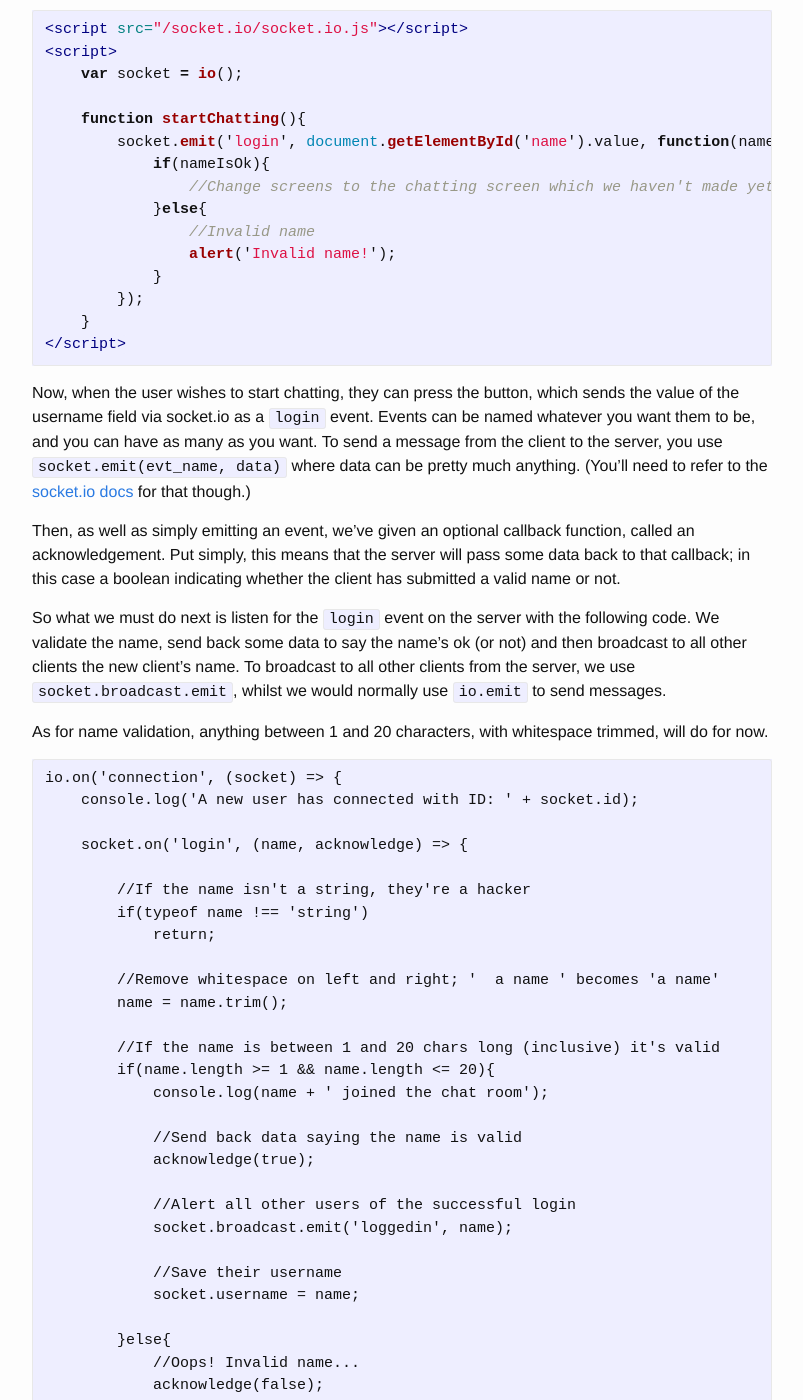
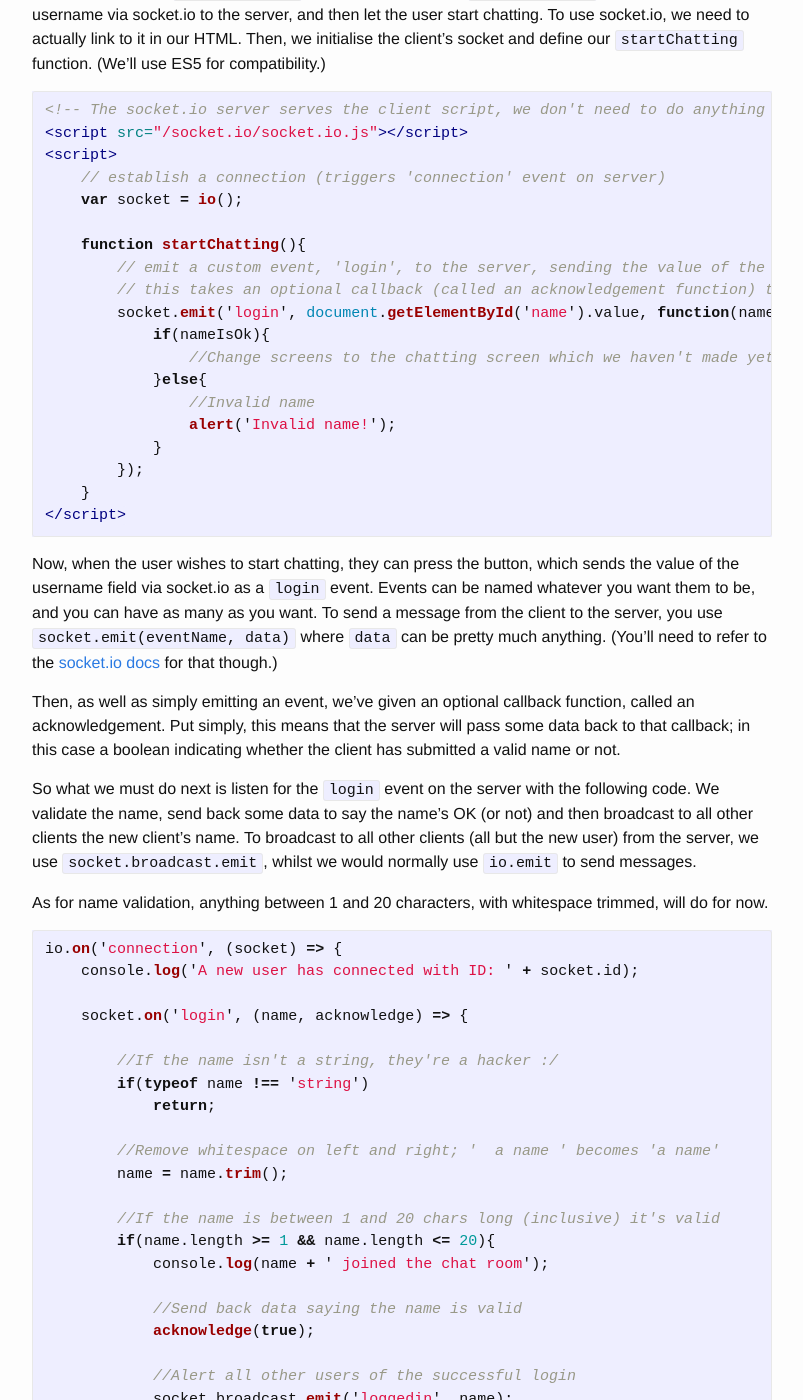
Before and after one commit to OliverBalfour/oliverbalfour.github.io, a Jekyll site: the page built from _posts/2017-3-12-making-a-realtime-chatroom-in-nodejs.md, in a window 1280 px wide and 1400 px high, scrolled down 2438 px. Shown: the whole window, without its empty margins (238-1041 px from the left). Built offline with Jekyll 4.4.1, drawn with Linux system fonts in a browser that asks for light colours; some of the changed text lies outside the part shown.

Commit message:
Edited Making a Realtime Chatroom in NodeJS

````diff
--- a/_posts/2017-3-12-making-a-realtime-chatroom-in-nodejs.md
+++ b/_posts/2017-3-12-making-a-realtime-chatroom-in-nodejs.md
@@ -29,10 +30,11 @@ Then we install a few dependencies; the ones we need for now are express (simple
 Now we are able to start writing our chat app. In a new file, `index.js`, we'll place all of our server side code. Below is a Hello World express application. It does very little for now; simply sending the HTML file `index.html` to any requests to the root of the server (http://localhost:3000/)
 
 ```js
-const express = require('express')();
-const http = require('http').Server(express);
+const express = require('express')(); // load expressjs
+const http = require('http').Server(express); // create a http server using express
 const path = require('path');
 
+// Requests to the root of the server will return `index.html`
 express.get('/', (req, res) => {
 	res.sendFile(path.join(__dirname, 'index.html'));
 });
@@ -44,13 +46,11 @@ http.listen(3000, () => {
 
 Of course, for us to send the file `index.html` it has to exist. Create it and paste in `<h1>Hello, World!</h1>`, just a placeholder for now.
 
-Now you can see it for yourself. Simply run `node index.js` or `node index` in the directory where the files are, and then open http://localhost:3000/ in your browser to see `Hello, World!` emblazoned in huge text across your screen.
-
-Once you're satisfied that it works so far, we'll start building the chat room itself.
+Now you can see it for yourself. Simply run `node index.js` or `node index` in the directory where the files are, and then open http://localhost:3000/ in your browser to see `Hello, World!` emblazoned in huge text across your screen. Once you're satisfied that it works so far, we'll start building the chat room itself.
 
 ## Using usernames
 
-First, we'll initialise socket.io on the server and listen in on the connection event. Socket.io (and by extension WebSockets) are quite simple; the server connects to various sockets (clients) and exchanges data. This realtime communication system is what powers just about every chat application, online game or other I/O heavy server system ever.
+First, we'll initialise socket.io (the websockets server) on the server and listen in on the connection event. Socket.io (and by extension WebSockets) are quite simple; the server connects to various sockets (clients) and the server and client can exchange small packets of data. This realtime communication system is what powers just about every chat application, online game or other I/O heavy server system.
 
 The socket.io API revolves primarily around the `io` connection event; for it is there that sockets are received and worked with.
 
@@ -58,8 +58,10 @@ The socket.io API revolves primarily around the `io` connection event; for it is
 const express = require('express')();
 const http = require('http').Server(express);
 const path = require('path');
-const io = require('socket.io')(http);
+const io = require('socket.io')(http); // initialise socket.io
 
+// io is the socket.io server object
+// io.on registers an event listener
 io.on('connection', (socket) => {
 	console.log('A new user has connected with ID: ' + socket.id);
 
@@ -71,18 +73,18 @@ io.on('connection', (socket) => {
 	});
 });
 
+// routing
 express.get('/', (req, res) => {
 	res.sendFile(path.join(__dirname, 'index.html'));
 });
 
+// load http server on localhost:3000
 http.listen(3000, () => {
 	console.log('Loaded to http://localhost:3000/');
 });
 ```
 
-Then we replace the HTML in `index.html` with something useful. Nothing fancy, just a workable form asking for a username for now. I'm not going to include the `head` section or anything like that, just plug everything into a basic HTML template.
-
-For the form to actually work and do something, we need to load in the socket.io client, connect, and use it to alert the server of our username when ready.
+Then we replace the HTML in `index.html` with something useful. Nothing fancy, just a workable form asking for a username for now. I'm not going to include the `head` section or anything like that, you'll just have to plug everything into a basic HTML template. For the form to actually work and do something, we need to load in the socket.io client, connect, and use it to alert the server of our username when ready.
 
 ```html
 <div id='login'>
@@ -91,14 +93,18 @@ For the form to actually work and do something, we need to load in the socket.io
 </div>
 ```
 
-Now, that relies upon there being a function, `startChatting`, which we'll now write. `startChatting` will send the client's username via socket.io to the server, and then let the user start chatting. To use socket.io, we need to actually link to it in our HTML. Then, we initialise the client's socket and define our `startChatting` function. (We'll use ES5 for compatibility.)
+That code relies on `startChatting`, which we'll now write. `startChatting` will send the client's username via socket.io to the server, and then let the user start chatting. To use socket.io, we need to actually link to it in our HTML. Then, we initialise the client's socket and define our `startChatting` function. (We'll use ES5 for compatibility.)
 
 ```html
+<!-- The socket.io server serves the client script, we don't need to do anything in our expressjs router -->
 <script src="/socket.io/socket.io.js"></script>
 <script>
+	// establish a connection (triggers 'connection' event on server)
 	var socket = io();
 
 	function startChatting(){
+		// emit a custom event, 'login', to the server, sending the value of the name input field
+		// this takes an optional callback (called an acknowledgement function) to verify the validity of the username
 		socket.emit('login', document.getElementById('name').value, function(nameIsOk){
 			if(nameIsOk){
 				//Change screens to the chatting screen which we haven't made yet
@@ -111,21 +117,21 @@ Now, that relies upon there being a function, `startChatting`, which we'll now w
 </script>
 ```
 
-Now, when the user wishes to start chatting, they can press the button, which sends the value of the username field via socket.io as a `login` event. Events can be named whatever you want them to be, and you can have as many as you want. To send a message from the client to the server, you use `socket.emit(evt_name, data)` where data can be pretty much anything. (You'll need to refer to the [socket.io docs](http://socket.io/docs/) for that though.)
+Now, when the user wishes to start chatting, they can press the button, which sends the value of the username field via socket.io as a `login` event. Events can be named whatever you want them to be, and you can have as many as you want. To send a message from the client to the server, you use `socket.emit(eventName, data)` where `data` can be pretty much anything. (You'll need to refer to the [socket.io docs](http://socket.io/docs/) for that though.)
 
 Then, as well as simply emitting an event, we've given an optional callback function, called an acknowledgement. Put simply, this means that the server will pass some data back to that callback; in this case a boolean indicating whether the client has submitted a valid name or not.
 
-So what we must do next is listen for the `login` event on the server with the following code. We validate the name, send back some data to say the name's ok (or not) and then broadcast to all other clients the new client's name. To broadcast to all other clients from the server, we use `socket.broadcast.emit`, whilst we would normally use `io.emit` to send messages.
+So what we must do next is listen for the `login` event on the server with the following code. We validate the name, send back some data to say the name's OK (or not) and then broadcast to all other clients the new client's name. To broadcast to all other clients (all but the new user) from the server, we use `socket.broadcast.emit`, whilst we would normally use `io.emit` to send messages.
 
 As for name validation, anything between 1 and 20 characters, with whitespace trimmed, will do for now.
 
-```
+```js
 io.on('connection', (socket) => {
 	console.log('A new user has connected with ID: ' + socket.id);
 
 	socket.on('login', (name, acknowledge) => {
 
-		//If the name isn't a string, they're a hacker
+		//If the name isn't a string, they're a hacker :/
 		if(typeof name !== 'string')
 			return;
 
@@ -171,7 +177,7 @@ So we now have a new event, `loggedin`, being sent to every user other than the
 First we'll build the HTML structure of the chat room. It'll be relatively simple to start off with, and you'll have to write your own CSS. We will need one CSS class though, `.hidden`, which'll do as the name implies.
 
 ```css
-.hidden{
+.hidden {
 	display: none;
 }
 ```
@@ -226,6 +232,24 @@ function sendMessage(){
 
 //The chatmessage event listener adds the message straight to the element `div#messages`
 socket.on('chatmessage', addMessage);
+```
+
+### XSS
+Wait! If you look at the above code you can see it just inserts user generated strings straight into the HTML! This means the above code is vulnerable to XSS (cross-site scripting), an exploit in which you can insert malicious code straight into a webpage. If someone sent the message `<script>alert("XSS!")</script>` with the above code, that inline script would execute. To prevent this, we can simply alter `addMessage` to sanitise the message before displaying it by escaping special HTML characters.
+
+```js
+// source: https://stackoverflow.com/a/6234804/4642943
+function escapeHTML (unsafe) {
+    return unsafe
+        .replace(/</g, "&lt;")
+        .replace(/>/g, "&gt;")
+		.replace(/&/g, "&amp;")
+        .replace(/"/g, "&quot;")
+        .replace(/'/g, "&#039;");
+}
+function addMessage(msg){
+	document.getElementById('messages').innerHTML += "<div class='msg'>" + escapeHTML(msg) + "</div>";
+}
 ```
 
 Here is the full client code:
@@ -269,8 +293,17 @@ Here is the full client code:
 		});
 	}
 
+	function escapeHTML (unsafe) {
+	    return unsafe
+	        .replace(/</g, "&lt;")
+	        .replace(/>/g, "&gt;")
+			.replace(/&/g, "&amp;")
+	        .replace(/"/g, "&quot;")
+	        .replace(/'/g, "&#039;");
+	}
+
 	function addMessage(msg){
-		document.getElementById('messages').innerHTML += "<div class='msg'>" + msg + "</div>";
+		document.getElementById('messages').innerHTML += "<div class='msg'>" + escapeHTML(msg) + "</div>";
 	}
 
 	function sendMessage(){
@@ -384,18 +417,19 @@ http.listen(3000, () => {
 
 ## Finishing off
 
-This is an extremely simple chat room, similar to a basic implementation of IRC. There are loads of things you could do to make this better. Here is a list of ideas for expanding the chat room:
+This is an extremely simple chat room, similar to IRC. There are loads of things you could do to make this better. Here is a list of ideas for expanding the chat room:
 
  - Checking for duplicate nicknames
  - Logging messages and letting users scroll up to see older messages
- - @mentioning
- - Accounts
+ - @mentioning other users
+ - An account system
  - An online user list
  - 'user123 is typing...'
- - Direct messaging
- - Rate limiting
- - Links and images
- - Moderation
+ - Direct/private messaging
+ - Rate limiting messages
+ - Support for links and images
+ - Moderation or permission system
+ - Multiple 'rooms', each user can create their own and moderate it
  - File uploads
 
 Any other ideas? Feel free to share them in the comments!
````
Also changed, not shown: other parts of _posts/2017-3-12-making-a-realtime-chatroom-in-nodejs.md (+3 -2 lines).
